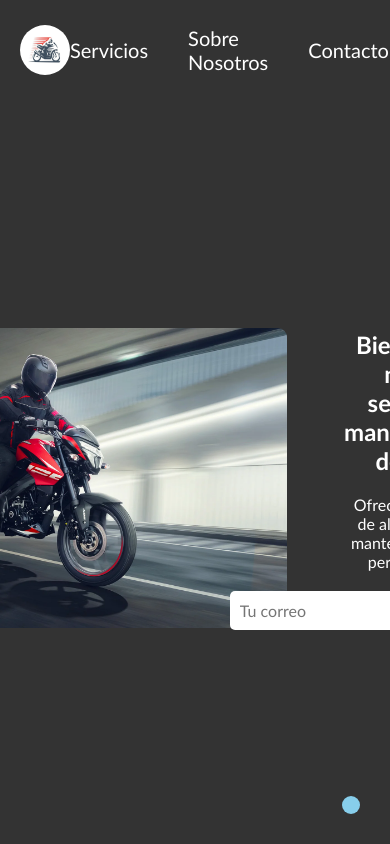
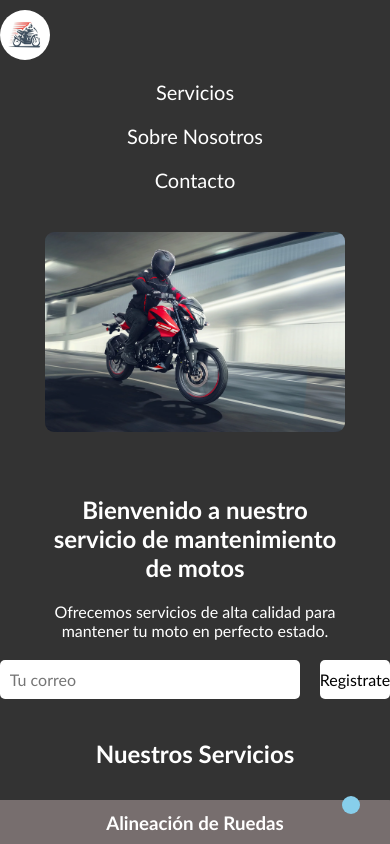
Before and after one commit to Neo3691102/chatbot-basico, a website: page index.html in a window 390 px wide. Shown: the top 844 px of the page. Drawn offline with Linux system fonts and the light colour scheme.

Commit message:
Se hacen responsive el header y el hero

```diff
--- a/styles/components/_header.scss
+++ b/styles/components/_header.scss
@@ -34,5 +34,21 @@
                 }
             }
         }
+
+        @media screen and (max-width: 480px) {
+            flex-direction: column;
+            height: auto;
+            padding: 10px 0;
+            img{
+                position: static;
+                margin-bottom: 10px;
+            }
+            ul{
+                flex-direction: column;
+                li{
+                    margin: 10px 0;
+                }
+            }
     }
 }
+}
--- a/styles/components/_main.scss
+++ b/styles/components/_main.scss
@@ -77,7 +77,26 @@
             }
 
 
+        @media screen and (max-width: 480px){
+            flex-direction: column;
+            height: auto;
+            padding: 20px 0;
+            &__image{
+                img{
+                    width: 300px;
+                    height: 200px;
+                }
+            }
+            &__content{
+                width: 80%;
+                height: auto;
 
+                input{
+                    width: 200px;
+                }
+            }
+
+        }
     }
 
     .chatbot{
```
Also changed, not shown: styles/style.css, 1 other file.
